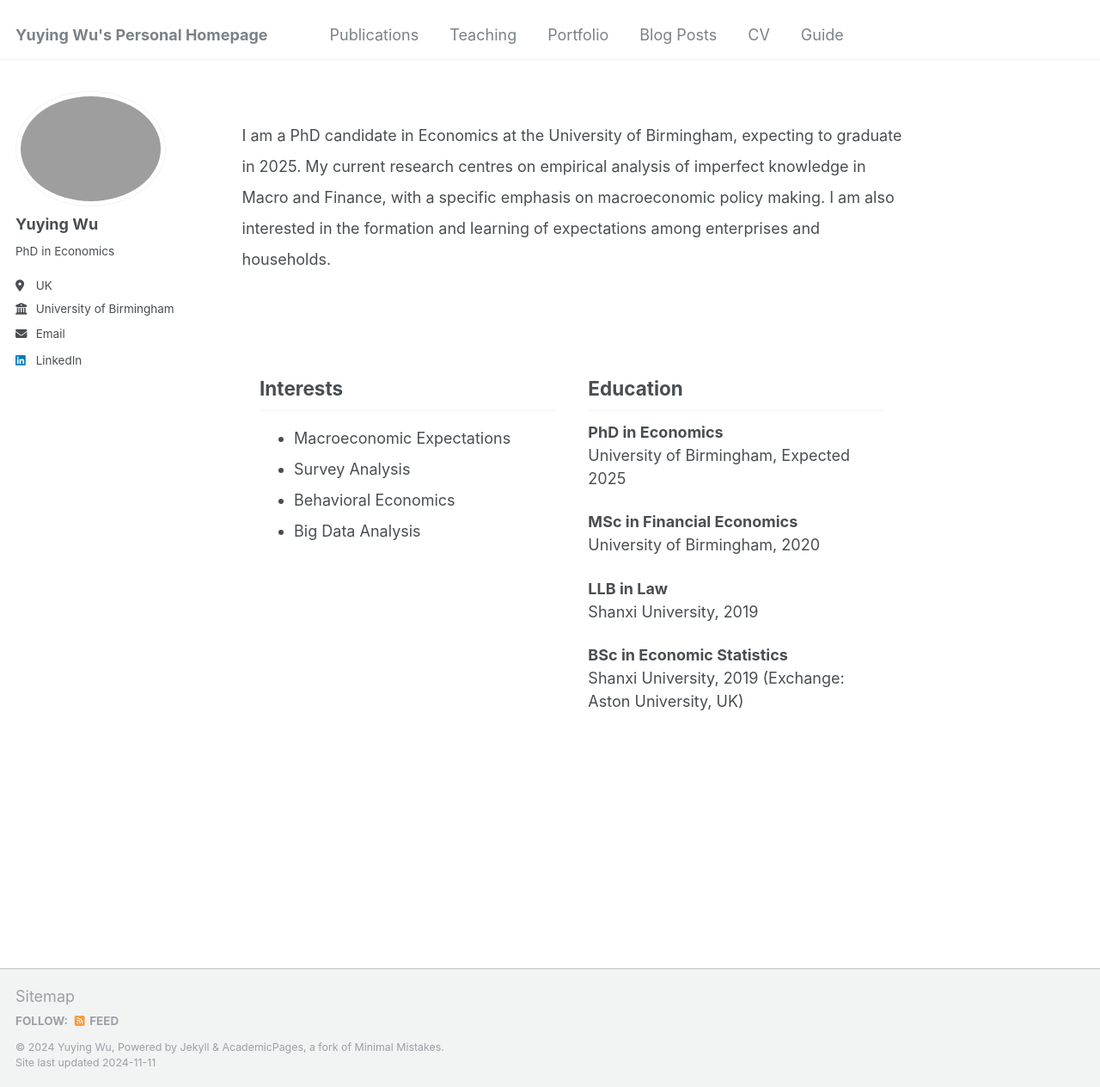
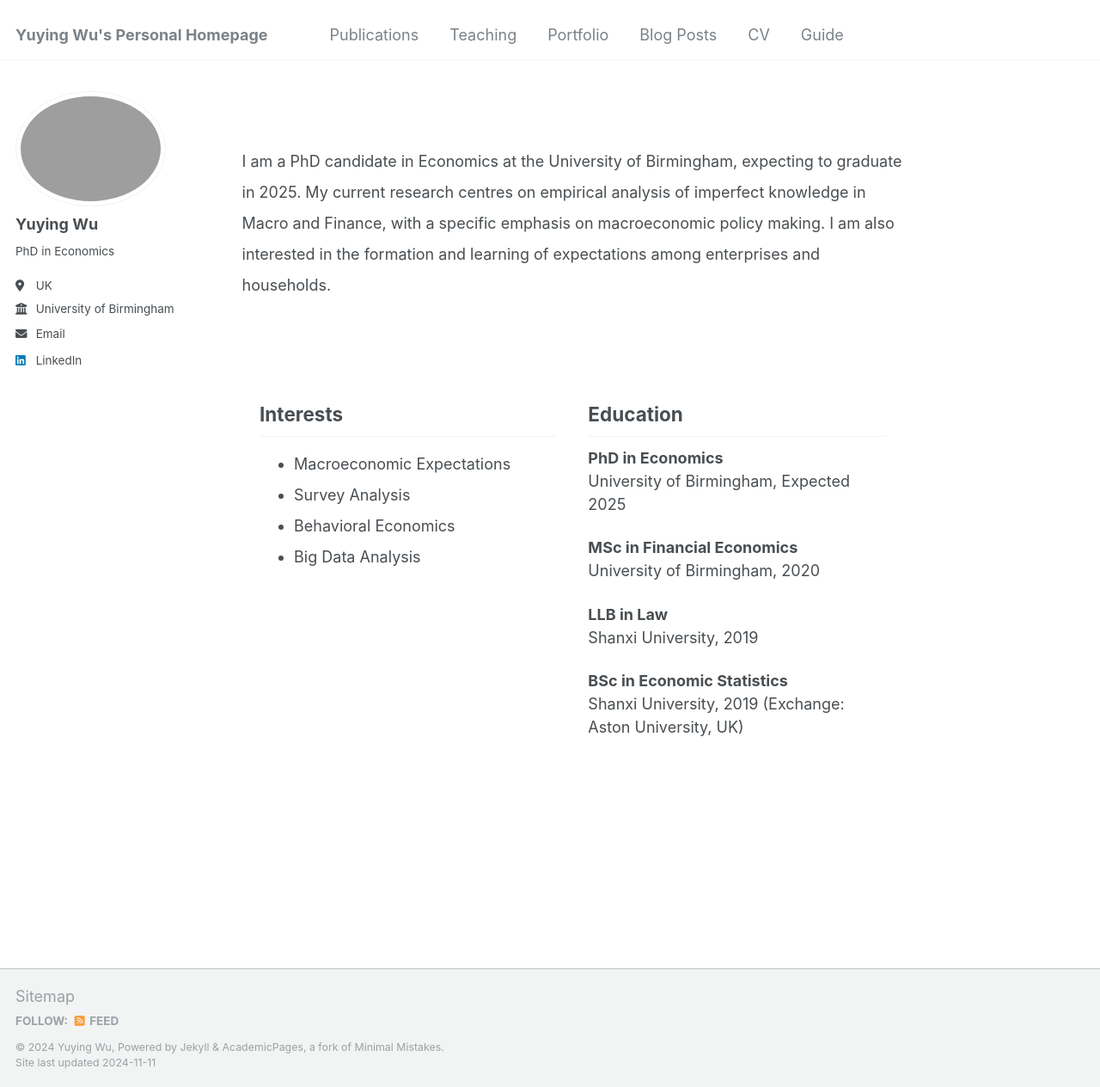
Before and after one commit to YUYINGWU-AURORA/yuying, a Jekyll site: the page built from _pages/about.md, in a window 1280 px wide and 1264 px high. Shown: the whole window at 86% size. Built offline with Jekyll 4.4.1, drawn with Linux system fonts in a browser that asks for light colours.

Commit message:
Update about.md

```diff
--- a/_pages/about.md
+++ b/_pages/about.md
@@ -7,7 +7,7 @@ redirect_from:
   - /about.html
 ---
 
-<p style="line-height: 2; margin-top: 20px;">
+<p style="line-height: 2; margin-top: 50px;">
     I am a PhD candidate in Economics at the University of Birmingham, expecting to graduate in 2025. My current research centres on empirical analysis of imperfect knowledge in Macro and Finance, with a specific emphasis on macroeconomic policy making. I am also interested in the formation and learning of expectations among enterprises and households.
 </p>
 
```
